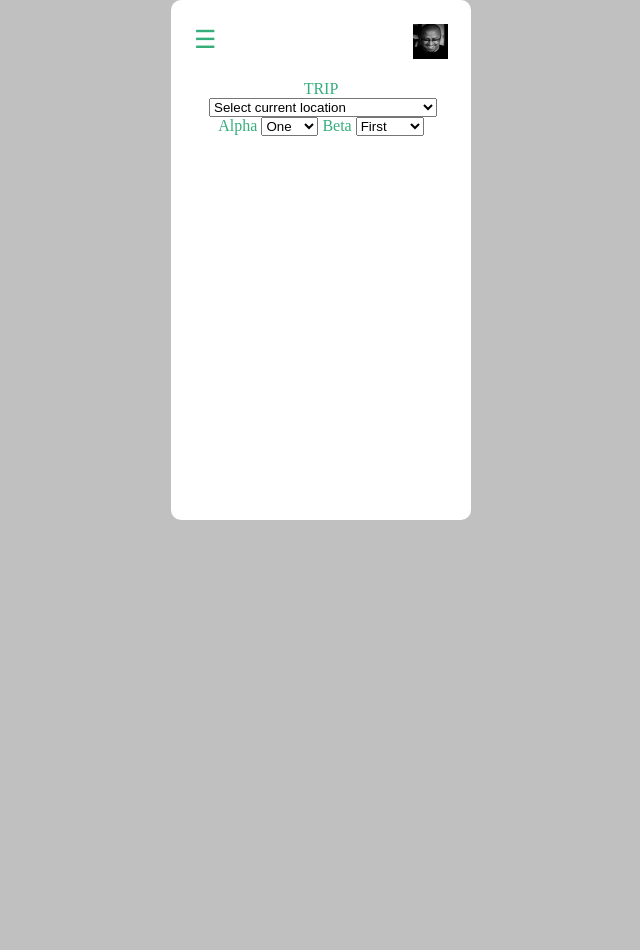
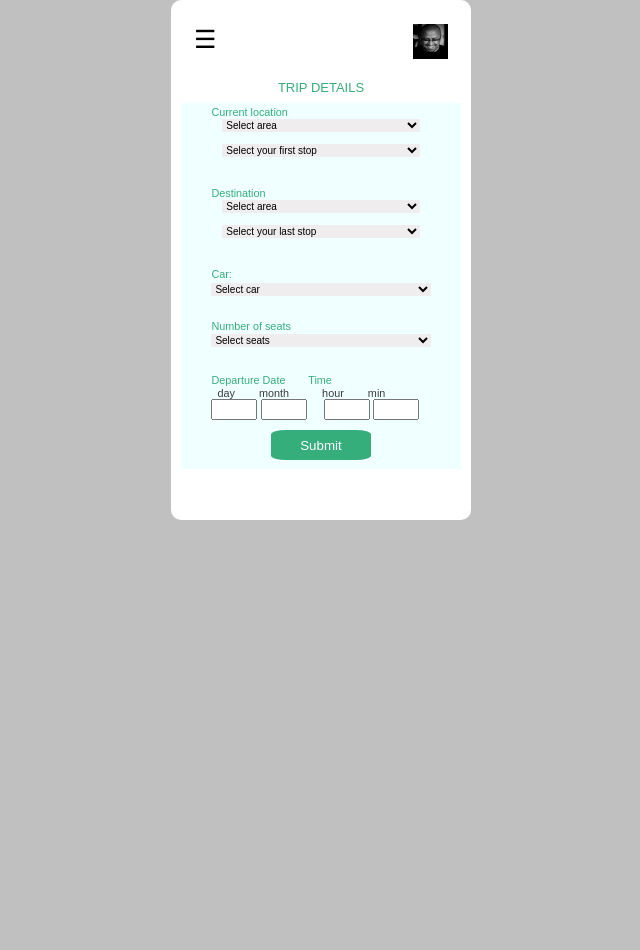
Before and after one commit to Vicia0/S-E-project, a Django app: page /driver-homepage/ in a window 1280 px wide. Shown: the whole page, without its empty margins (319-959 px from the left). After the commit the page ends 520 px from the top, so only its background shows below. Run offline with Django 4.2, Linux system fonts and the light colour scheme.

Commit message:
driver homepage

```diff
--- a/webproject/templates/snippets/driver/header.html
+++ b/webproject/templates/snippets/driver/header.html
@@ -1,7 +1,7 @@
 {% load static %}
 <link rel="stylesheet" href="https://cdnjs.cloudflare.com/ajax/libs/font-awesome/4.7.0/css/font-awesome.min.css">
 <style>
-    .overlay-menu {width: 100%;height: 100%;display: none;position: relative;z-index: 1;background-color: #36AE7C;}
+    .overlay-menu {width: 100%;height: 100%;display: none;position: relative;z-index: 1;background-color: #36AE7C;border-radius: 10px;}
     .overlay-menu .overlay-nav{display: grid;height: 42px;width: 80%; margin: auto;grid-template-columns: repeat(2, 1fr);position:relative; top:5%;text-align:left }
     .overlay-menu .overlay-nav .closebtn{font-size: 40px; position:relative;top:-15px}
     .overlay-menu .overlay-nav .right-sid{text-align:right}
--- a/webproject/templates/snippets/driver/homepage.html
+++ b/webproject/templates/snippets/driver/homepage.html
@@ -1,57 +1,105 @@
 {% load static %}
 <style>
-    .homepage{max-width: 300px;margin:auto;background-color: #C0C0C0; text-align: center;}
-    .web-container{height: 520px;border-radius: 10px;background-color:white;color:#36AE7C; text-align:center}
-    button {text-align: center; height:45px; width:200px; border-radius: 10px;color:white;font-weight: lighter;
-       position: relative;top: 10%; bottom: 5px;background-color: #36AE7C;}
-    form{text-align:center; position:relative; width:80%;left:10%; height:90%;top:5%}
-    form button {text-align: center; height:45px; width:85%; border-radius: 10px;color:white;font-weight: bold;background-color: #36AE7C; border:none}
+    .homepage{max-width: 300px;margin:auto;background-color: #C0C0C0; text-align: center;font-family: Arial, Helvetica, sans-serif; font-size: small;}
+    .web-container{height: 520px;border-radius: 10px;background-color:white; text-align:center;}
+    .form-container{position:relative ;top:-440px;width:280px;left:10px; height:400px;color:#36AE7C;}
+    .form-2nd-cont{padding:3px; background-color: azure; height:90%;position: relative;top:2%}
+    form{text-align:left; position:relative; width:80%;left:10%; height:90;height:100%;color:#36AE7C;}
+    form .details-container{height:90%;}
+    form .button-container{height:10%; text-align: center;}
+    form .page-group1{height:25%}
+    form .page-group2{height:16%;}
+    form .headings{font-size: smaller}
+    form .location{width: 90%;color: rgb(30, 29, 29,0.8);font-size: small;position: relative;left: 5%;}
+    form .details{height:30%; font-size: x-small;font-style: italic;}
+    form .details, form select{position: relative;top:5%}
+    form select{width: 100%; background-color: rgb(239, 229, 229,0.7); border: none;font-size: x-small;}
+    form .button{text-align: center; height:30px; width:100px;border: none; border-radius: 15%;color:white;font-weight: lighter;background-color: #36AE7C;}
 </style>
+
 <body class="homepage">
     <div class="web-container">
         <nav>
             {% include 'snippets/driver/header.html' %}
         </nav>
-        <div style="position:relative ;top:-440px;width:280px;left:10px; height:430px;color:#36AE7C">
-            TRIP
-            <div >
-                <form method="post" action="">
-                    <select name="Origin">
-                        <option>Select current location</option>
-                        <option>Remera/ Gisimenti bus stop</option>
-                        <option>Remera/ National stadium</option>
-                        <option>Remera/ Police station</option>
-                        <option>Kimironko/ Simba supermarket</option>
-                        <option>Kimironko markert Bus park</option>
-                        <option>BK ATM</option>
-                        <option>Prison - Nkubito DB</option>
-                        <option>Kwa Mushimire Merez Petrl station </option>
-                        <option>Kwa Ntayinzira bus stop</option>
-                        <option>Azam Roundabout- Bus stop</option>
-                        <option>Azam Roundabout- moto stop</option>
-                        <option>Kimironko/ Azam bus stop</option>
-                        <option>Kimironko/ ALU Entrance</option>
-                        <option>Kimironko/ ALU Car park</option>
-                    </select>
-                    <label>Alpha</label>
-<select class="browser-default" id="alpha">
-  <option value="a,b,c">One</option>
-  <option value="d">Two</option>
-  <option value="e,f">Three</option>
-</select>
-
-<label>Beta</label>
-<select class="browser-default" id="beta">
-  <option value="a">First</option>
-  <option value="b">Second</option>
-  <option value="c">Third</option>
-  <option value="d">Fourth</option>
-  <option value="e">Fifth</option>
-  <option value="f">Sixth</option>
-</select>
+        <div class="form-container">
+            TRIP DETAILS
+            <div class="form-2nd-cont">
+                <form name="trip_form" id="trip_form" action="/action_page.php">
+                    <div class="details-container">
+                        <div class="page-group1">
+                            <div class="headings">Current location</div>
+                            <div class="location">
+                                <div class="details">
+                                    <select name="area" id="area"><option value="" selected="selected"><em>Select area</em></option></select>
+                                </div>
+                                <div class="details">
+                                    <select name="stops" id="stops"><option value="" selected="selected"><em>Select your first stop</em></option></select>
+                                </div>
+                            </div>
+                        </div>
+                        <div class="page-group1">
+                            <div class="headings">Destination</div>
+                            <div class="location">
+                                <div class="details">
+                                    <select name="area" id="area"><option value="" selected="selected"><em>Select area</em></option></select>
+                                </div>
+                                <div class="details">
+                                    <select name="stops" id="stops"><option value="" selected="selected"><em>Select your last stop</em></option></select>
+                                </div>
+                            </div>
+                        </div>
+                        <div class="page-group2">
+                            <div class="headings">Car:</div>
+                            <select name="car" ><option>Select car</option></select>
+                        </div>
+                        <div class="page-group2">
+                            <div class="headings">Number of seats</div>
+                                <select name="seats" >
+                                    <option>Select seats</option><option>1</option><option>2</option>
+                                    <option>3</option><option>4</option><option>5</option>
+                                </select>
+                            </div>
+                        <div class="page-group2">
+                            <span class="headings">Departure Date</span>
+                            <span class="headings" style="position:relative;left:6%">&nbsp;&nbsp;Time</span><br>
+                            <span style="color:rgb(58, 57, 57); font-size: smaller;">
+                                &nbsp;&nbsp;day&nbsp;&nbsp;&nbsp;&nbsp;&nbsp;&nbsp;&nbsp;&nbsp;month&nbsp;&nbsp;&nbsp;&nbsp;&nbsp;
+                                &nbsp;&nbsp;&nbsp;&nbsp;&nbsp;hour&nbsp;&nbsp;&nbsp;&nbsp;&nbsp;&nbsp;&nbsp; min
+                            </span>
+                            <div>
+                                <span>
+                                    <input style="width: 21%;" type="number" min="1" max="31">
+                                    <input style="width: 21%;" type="number" min="1" max="12">
+                                </span>
+                                <span style="text-align: right;position:relative;left:6%">
+                                    <input style="width: 21%;" type="number" min="00" max="24">
+                                    <input style="width: 21%;" type="number" min="00" max="60">
+                                </span>
+                            </div>
+                        </div>
+                    </div>
+                    <div class="button-container">
+                        <a href="{% url 'driver_homepage' %}"><input type="submit" class="button" value="Submit"></a>
+                    </div>
                 </form>
-
             </div>
         </div>
     </div>
 </body>
+<script>
+    var current_location = {
+        "Remera": {"Ndoli Supermarket": [],"Horebu Supermarket": [],"Bank of Kigali bus stop":[],
+                   "Amahoro Stadium bus stop":[],"Ex Remera Sector Office bus stop":[],"Kwa Rwahama bus stop":[],"Ex KIE bus stop":[]},
+        "Kimironko": {"Igihozo Supermarket": [],"Equity Bank": [],"eMart":[], "Beri Clinic":[],"Beri Clinic":[],
+                      "Nkubito D.B":[],"Kwa Mushimire Merez Station":[],"Zindiro bus stop":[],"Kwa Ntayinzira bus stop":[],
+                      "Azam roundabout moto stop":[],"Azam bus stop":[],"ALU Entrance":[],"ALU Car park":[]}}
+    window.onload = function() {
+        var areaSel = document.getElementById("area");
+        var stopsSel = document.getElementById("stops");
+        for (var x in current_location) {areaSel.options[areaSel.options.length] = new Option(x, x);}
+        areaSel.onchange = function() {
+            stopsSel.length = 1;
+            for (var y in current_location[this.value]) {
+              stopsSel.options[stopsSel.options.length] = new Option(y, y);}}}
+</script>
--- a/webproject/webapp/urls.py
+++ b/webproject/webapp/urls.py
@@ -5,8 +5,8 @@ urlpatterns = [
     #path('', views.index, name = 'index'),
     path('', home, name = 'home'),
     path('check', check, name = 'check'),
-    path('passenger-login/', passenger_login, name = 'passenger_login'),
-    path('driver-login/', driver_login, name = 'driver_login'),
+    path('passenger-loginpage', passenger_login, name = 'passenger_login'),
+    path('driver-loginpage/', driver_login, name = 'driver_login'),
     path('driver-homepage/', driver_homepage, name='driver_homepage')
     #path('passenger-login/', passenger_login, name = 'passenger-login'),
     #path('home', views.home, name='home')
```
Also changed, not shown: webproject/static/css/base_css.css (+3 -11 lines), webproject/templates/base-template.html (added, +14 -0 lines), README.md, webproject/static/partners/FRC_LOGO.png (deleted), webproject/static/partners/RWCA.png (deleted), webproject/static/partners/Unesco_logo.png (deleted), webproject/static/partners/arcos_logo.png (deleted), webproject/static/partners/diana_fossey_logo.png (deleted), webproject/static/partners/jrs_logo.png (deleted), webproject/static/partners/kartoza_Edpmaf3.png (deleted), webproject/static/partners/moe_logo.png (deleted), webproject/static/partners/nisr_logo.png (deleted), webproject/static/partners/rdb_logo.png (deleted), webproject/static/partners/rema-logo-small.png (deleted), 1 more files.
